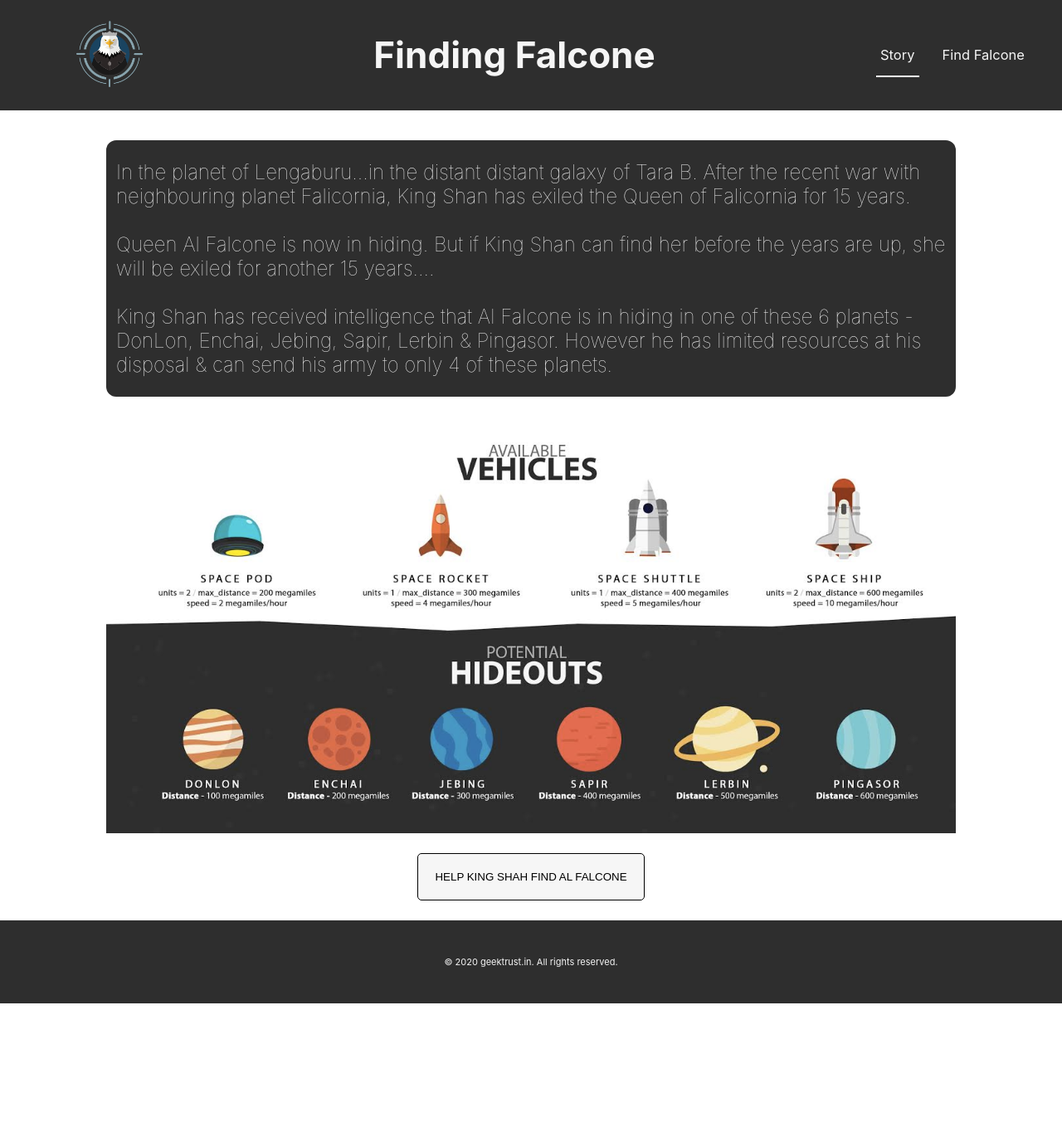
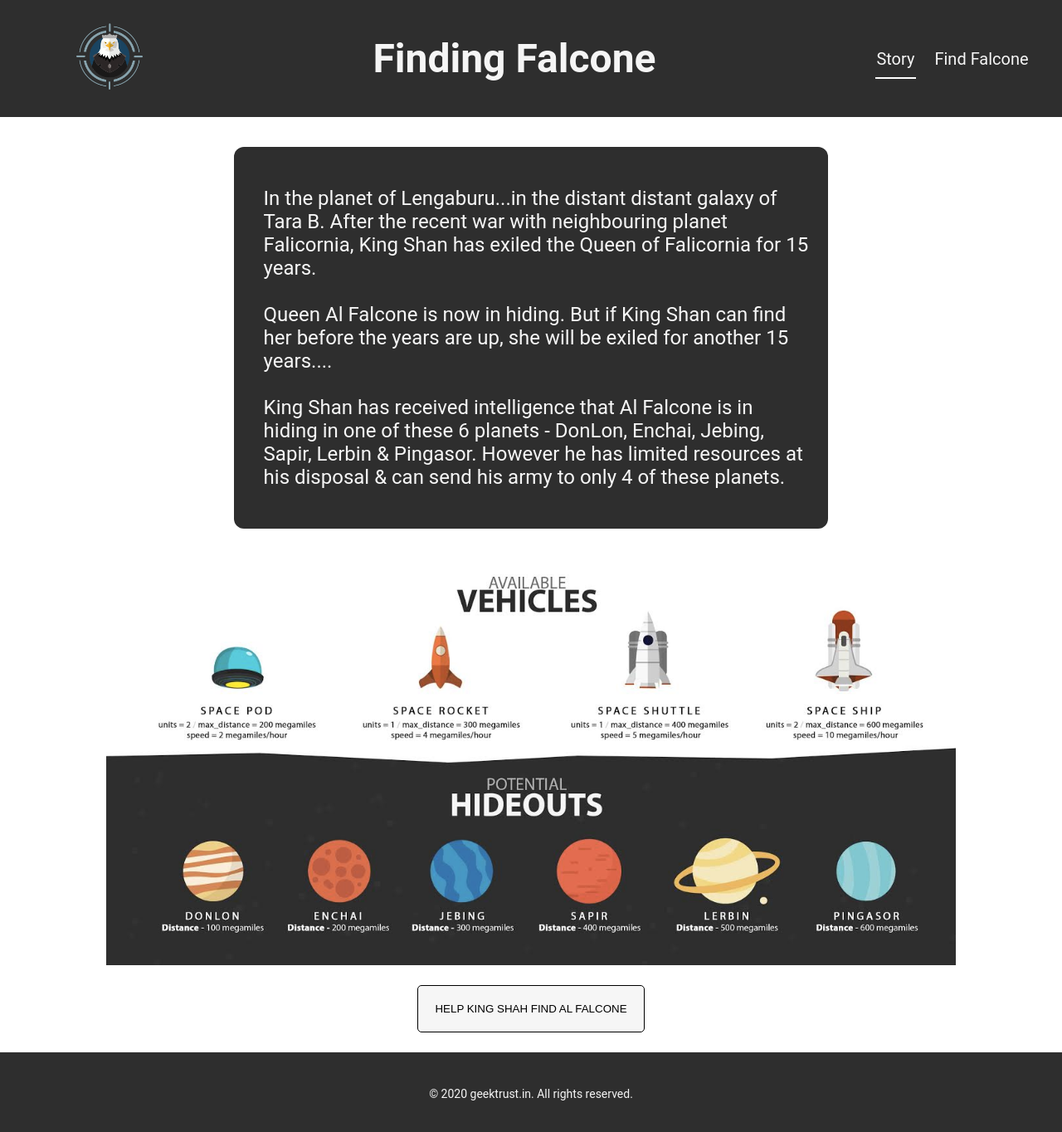
Before and after one commit to jayanth-karri22/Finding-Falcone, a React (Create React App) app: page / in a window 1280 px wide. Shown: the top 1364 px of the page at 83% size. Before the commit the page ends 1209 px from the top, so only its background shows below. Built offline with nearby package versions, Linux system fonts and the light colour scheme.

Commit message:
changed homepage content style

```diff
--- a/src/components/common/footer.js
+++ b/src/components/common/footer.js
@@ -4,7 +4,7 @@ import "./footerstyles.css";
 function Footer() {
     return (
         <div className="footer">
-            <p>&copy; 2020 geektrust.in. All rights reserved.</p>
+            <p style={{fontSize:"14px"}}>&copy; 2020 geektrust.in. All rights reserved.</p>
         </div>
     )
 }
--- a/src/components/common/headerstyles.css
+++ b/src/components/common/headerstyles.css
@@ -6,7 +6,6 @@
     background-color:rgb(46, 46, 46);
     color:#f5f5f5;
     padding:10px;
-    font-size: 0.5rem;
 }
 
 .headerLeft {
@@ -27,18 +26,18 @@
 }
 
 .title {
-    font-size:2em;
+    font-size:24px;
     flex:3;
     min-width:100px;
     color:rgb(245, 245, 245)
 }
 
 .listItem {
-    padding:1em;
+    padding:12px;
     text-decoration: none;
     position: relative;
     cursor: pointer;
-    font-size: 1.5em;
+    font-size: 20px;
 }
 
 .listItem::before{
--- a/src/components/homepage/homestyles.css
+++ b/src/components/homepage/homestyles.css
@@ -9,17 +9,18 @@
 
 .content {
     background-color: rgb(46, 46, 46);
-    width:100%;
+    width:70%;
     border-radius: 12px;
     margin: 36px 0;
 }
 
 .text {
     font-size:24px;
-    font-weight:lighter;
+    font-weight: normal;
     color:rgb(246, 246, 246);
     text-align: left;
     margin-left:12px;
+    padding:24px;
 }
 
 .btn-findfalcone{
@@ -34,6 +35,7 @@ border: none;
 transition: all 0.4s ease 0s;
 margin:24px;
 border:1px solid black;
+cursor: pointer;
 }
 
 .btn-findfalcone:hover{
--- a/src/index.css
+++ b/src/index.css
@@ -2,7 +2,7 @@
 
 body {
   margin: 0;
-  font-family: -apple-system, BlinkMacSystemFont, 'Segoe UI', 'Roboto', 'Oxygen',
+  font-family:'Roboto', 'Oxygen',
     'Ubuntu', 'Cantarell', 'Fira Sans', 'Droid Sans', 'Helvetica Neue',
     sans-serif;
   -webkit-font-smoothing: antialiased;
```
